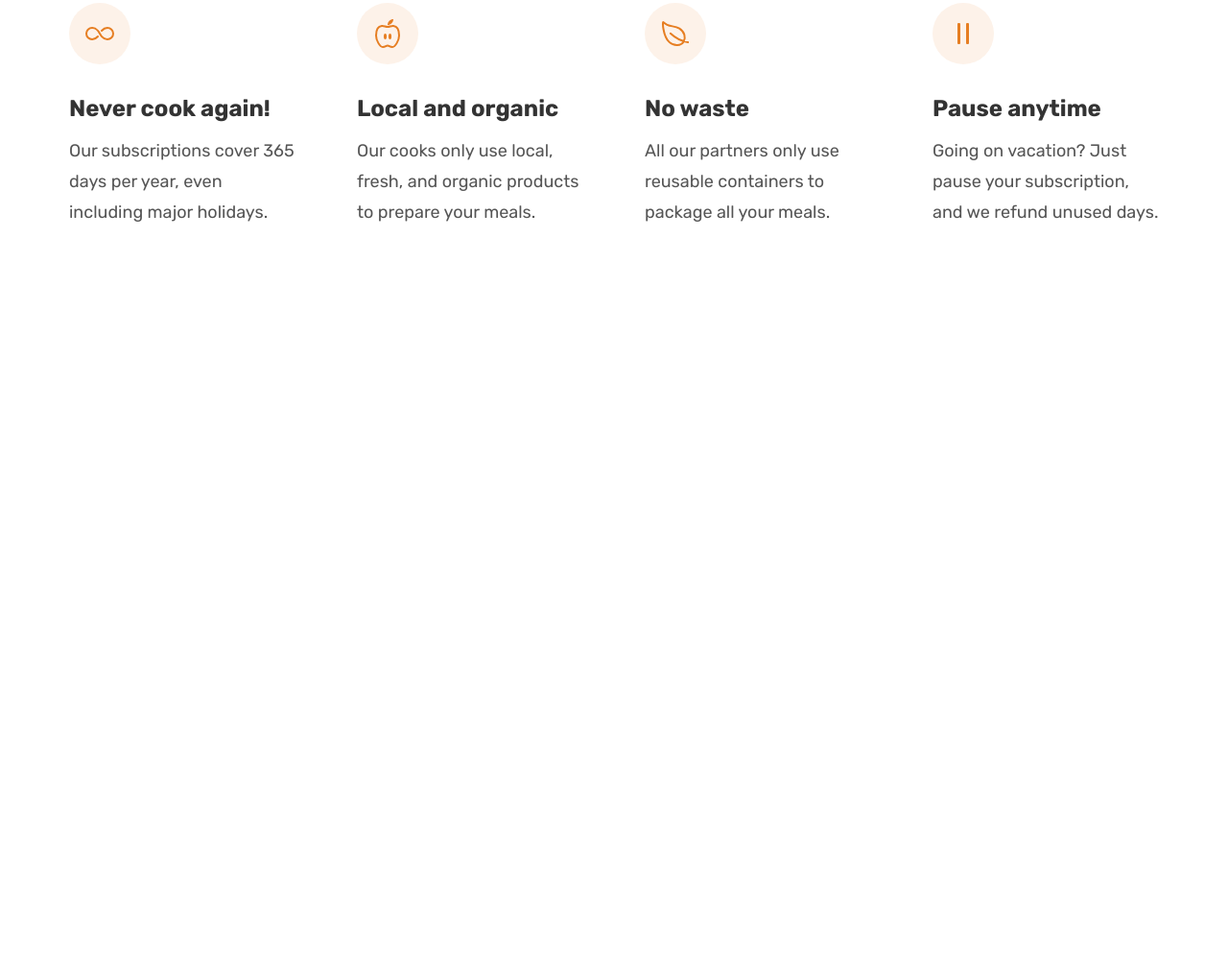
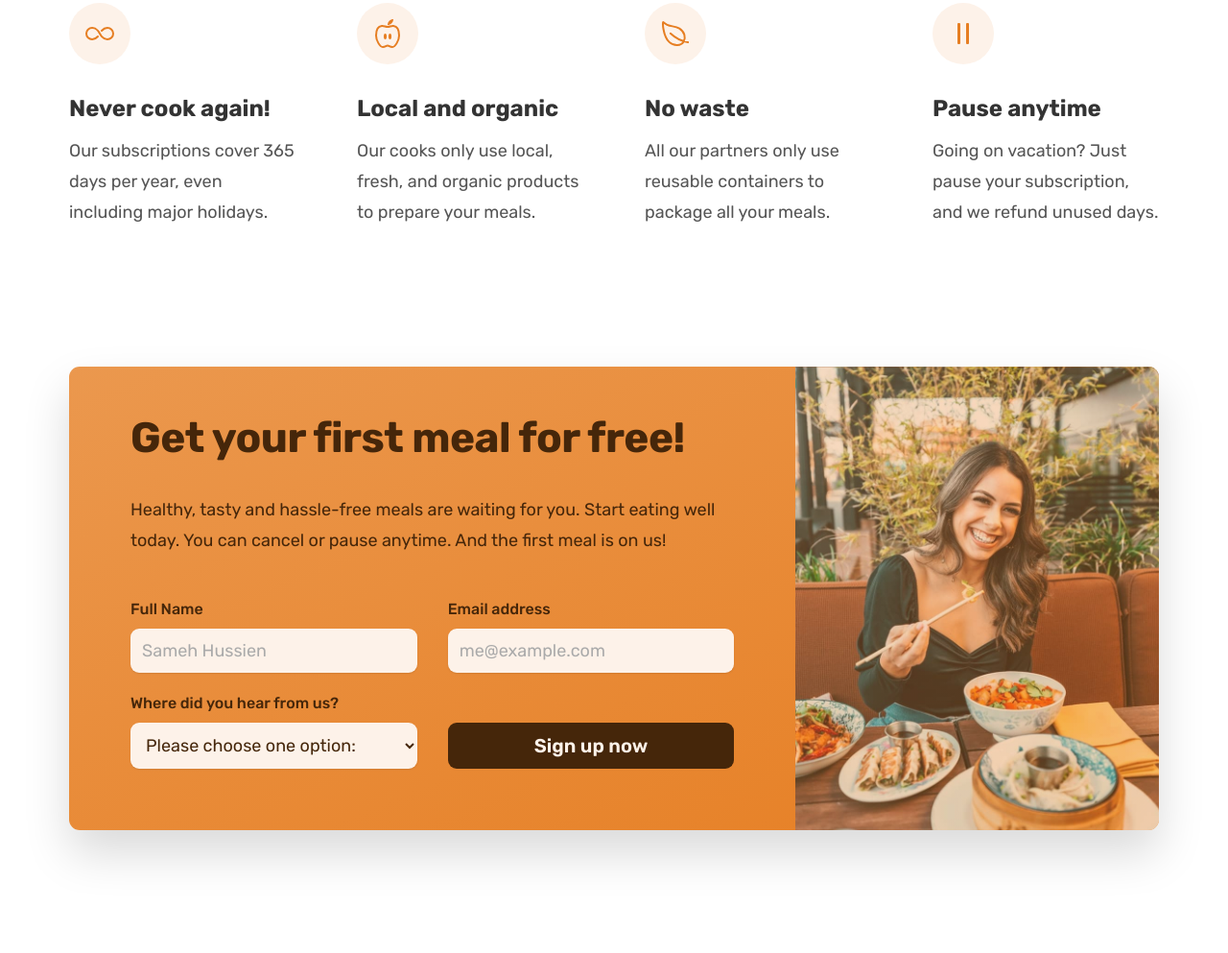
Before and after one commit to same7ussein/Omnifood, a plain HTML site: page index.html in a window 1280 px wide. Shown: the part 5622-6615 px from the top of the page at 96% size. Before the commit the page ends 5956 px from the top, so only its background shows below. Drawn offline with nearby package versions, Linux system fonts and the light colour scheme.

Commit message:
call-to-action

```diff
--- a/css/general.css
+++ b/css/general.css
@@ -250,7 +250,12 @@ body {
   height: 3rem;
   color: #e67e22;
 }
-
+*:focus {
+  outline: none;
+  /* outline: 4px dotted #e67e22; */
+  /* outline-offset: 8px; */
+  box-shadow: 0 0 0 0.8rem rgba(230, 125, 34, 0.5);
+}
 /* HELPER/SETTINGS CLASSES */
 .margin-right-sm {
   margin-right: 1.6rem !important;
--- a/css/style.css
+++ b/css/style.css
@@ -466,3 +466,166 @@
   font-size: 1.8rem;
   line-height: 1.8;
 }
+
+/**************************/
+/* CTA SECTION */
+/**************************/
+
+.section-cta {
+  /* top / right / bottom / left */
+  /* padding: 9.6rem 0 12.8rem 0; */
+
+  /* top / horizontal / left */
+  padding: 4.8rem 0 12.8rem;
+}
+
+.cta {
+  display: grid;
+  grid-template-columns: 2fr 1fr;
+  box-shadow: 0 2.4rem 4.8rem rgba(0, 0, 0, 0.15);
+  border-radius: 11px;
+
+  background-image: linear-gradient(to right bottom, #eb984e, #e67e22);
+  overflow: hidden;
+}
+
+.cta-text-box {
+  padding: 4.8rem 6.4rem 6.4rem 6.4rem;
+  color: #45260a;
+}
+
+.cta .heading-secondary {
+  /* color: #45260a; */
+  color: inherit;
+  margin-bottom: 3.2rem;
+}
+
+.cta-text {
+  font-size: 1.8rem;
+  line-height: 1.8;
+  margin-bottom: 4.8rem;
+}
+
+.cta-img-box {
+  background-image: linear-gradient(
+      to right bottom,
+      rgba(235, 151, 78, 0.35),
+      rgba(230, 125, 34, 0.35)
+    ),
+    url("../img/eating.jpg");
+  background-size: cover;
+  background-position: center;
+}
+
+.cta-form {
+  display: grid;
+  grid-template-columns: 1fr 1fr;
+  column-gap: 3.2rem;
+  row-gap: 2.4rem;
+}
+
+.cta-form label {
+  display: block;
+  font-size: 1.6rem;
+  font-weight: 500;
+  margin-bottom: 1.2rem;
+}
+
+.cta-form input,
+.cta-form select {
+  width: 100%;
+  padding: 1.2rem;
+  font-size: 1.8rem;
+  font-family: inherit;
+  color: inherit;
+  border: none;
+  background-color: #fdf2e9;
+  border-radius: 9px;
+  box-shadow: 0 1px 2px rgba(0, 0, 0, 0.1);
+}
+
+.cta-form input::placeholder {
+  color: #aaa;
+}
+
+.cta *:focus {
+  outline: none;
+  box-shadow: 0 0 0 0.8rem rgba(253, 242, 233, 0.5);
+}
+
+/**************************/
+/* FOOTER */
+/**************************/
+
+.footer {
+  padding: 12.8rem 0;
+  border-top: 1px solid #eee;
+}
+
+.grid--footer {
+  grid-template-columns: 1.5fr 1.5fr 1fr 1fr 1fr;
+}
+
+.logo-col {
+  display: flex;
+  flex-direction: column;
+}
+
+.footer-logo {
+  display: block;
+  margin-bottom: 3.2rem;
+}
+
+.social-links {
+  list-style: none;
+  display: flex;
+  gap: 2.4rem;
+}
+
+.social-icon {
+  height: 2.4rem;
+  width: 2.4rem;
+}
+
+.copyright {
+  font-size: 1.4rem;
+  line-height: 1.6;
+  color: #767676;
+  margin-top: auto;
+}
+
+.footer-heading {
+  font-size: 1.8rem;
+  font-weight: 500;
+  margin-bottom: 4rem;
+}
+
+.contacts {
+  font-style: normal;
+  font-size: 1.6rem;
+  line-height: 1.6;
+}
+
+.address {
+  margin-bottom: 2.4rem;
+}
+
+.footer-nav {
+  list-style: none;
+  display: flex;
+  flex-direction: column;
+  gap: 2.4rem;
+}
+
+.footer-link:link,
+.footer-link:visited {
+  text-decoration: none;
+  font-size: 1.6rem;
+  color: #767676;
+  transition: all 0.3s;
+}
+
+.footer-link:hover,
+.footer-link:active {
+  color: #555;
+}
--- a/index.html
+++ b/index.html
@@ -545,6 +545,61 @@
           </div>
         </div>
       </section>
+      <section class="section-cta">
+        <div class="container">
+          <div class="cta">
+            <div class="cta-text-box">
+              <h2 class="heading-secondary">Get your first meal for free!</h2>
+              <p class="cta-text">
+                Healthy, tasty and hassle-free meals are waiting for you. Start
+                eating well today. You can cancel or pause anytime. And the
+                first meal is on us!
+              </p>
+
+              <form class="cta-form" action="#">
+                <div>
+                  <label for="full-name">Full Name</label>
+                  <input
+                    id="full-name"
+                    type="text"
+                    placeholder="Sameh Hussien"
+                    required
+                  />
+                </div>
+
+                <div>
+                  <label for="email">Email address</label>
+                  <input
+                    id="email"
+                    type="email"
+                    placeholder="me@example.com"
+                    required
+                  />
+                </div>
+
+                <div>
+                  <label for="select-where">Where did you hear from us?</label>
+                  <select id="select-where" required>
+                    <option value="">Please choose one option:</option>
+                    <option value="friends">Friends and family</option>
+                    <option value="youtube">YouTube video</option>
+                    <option value="podcast">Podcast</option>
+                    <option value="ad">Facebook ad</option>
+                    <option value="others">Others</option>
+                  </select>
+                </div>
+
+                <button class="btn btn--form">Sign up now</button>
+              </form>
+            </div>
+            <div
+              class="cta-img-box"
+              role="img"
+              aria-label="Woman enjoying food"
+            ></div>
+          </div>
+        </div>
+      </section>
     </main>
   </body>
 </html>
```
